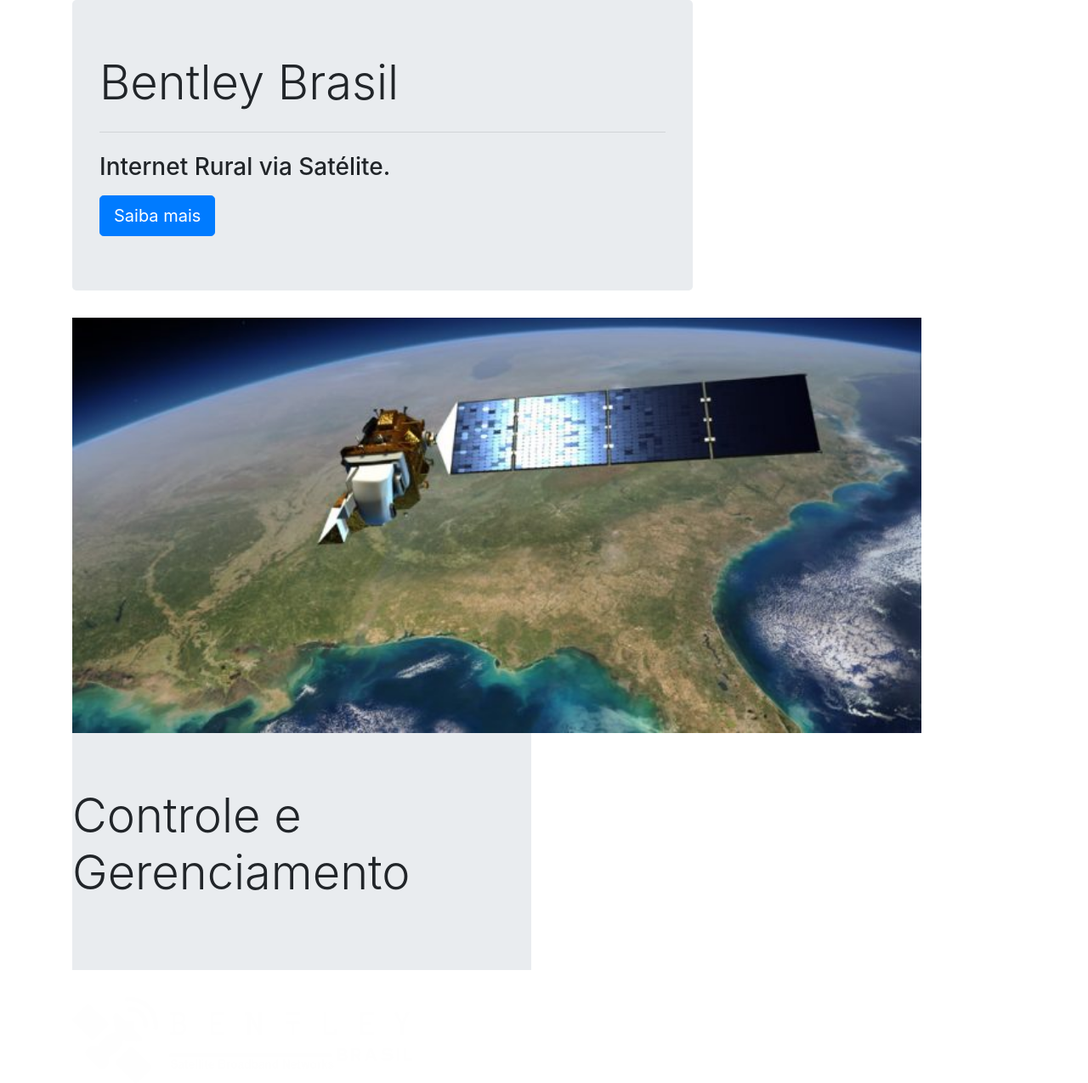
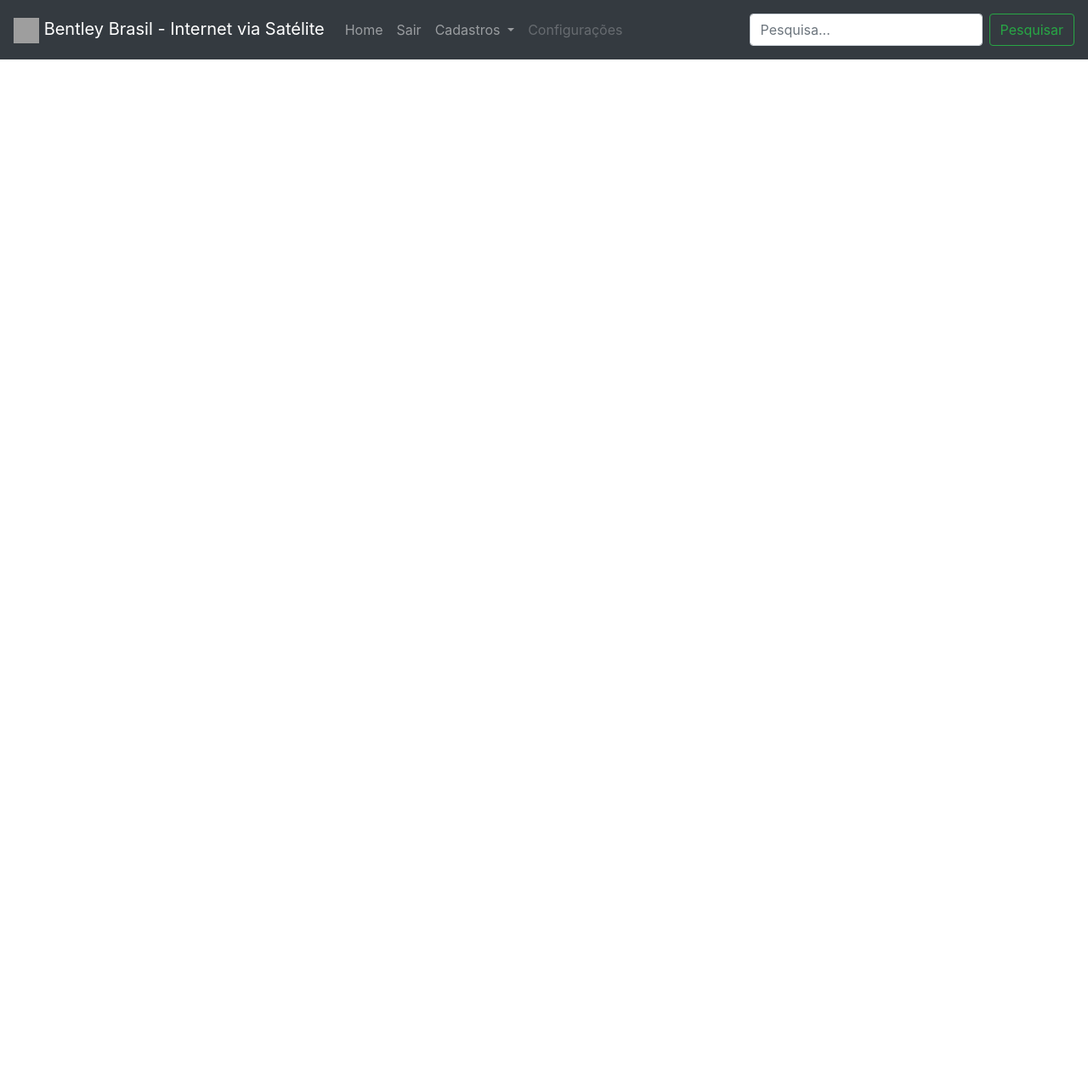
Before and after one commit to LuizMarcello/controleBentley, a Laravel app: page / in a window 1280 px wide. Shown: the whole page at 85% size. After the commit the page ends 70 px from the top, so only its background shows below. Run offline with Laravel 8, Linux system fonts and the light colour scheme; grey boxes are pictures that could not be loaded.

Commit message:
15.12.2020_7:44hs

```diff
--- a/resources/views/home.blade.php
+++ b/resources/views/home.blade.php
@@ -13,50 +13,44 @@
     <!--Let browser know website is optimized for mobile-->
     <meta name="viewport" content="width=device-width, initial-scale=1;shrink-to-fit=no" />
 
-    {{-- <style>
-        .destaque {
-            background-color: yellow;
-            border: solid 1px black;
-        }
+    <style>
 
-    </style> --}}
+
+    </style>
 
 </head>
 
 <body>
-    <div class="container">
+    {{-- <div class="container">
 
         <div class="row">
-            <div class="col-8">
+            <div class="col-4">
                 <div class="jumbotron">
-                    <h1 class="display-4">Bentley Brasil</h1>
+                    <h3 class="display-5">Bentley Brasil</h3>
                     <hr class="my-4">
-                    <h3>
+                    <div class="row">
+                        <div class="col-4">
+                            <div>
+                                <h4 class="display-5">Controle Gerenciamento</h4> --}}
+                                {{--  --}}
+                               {{--  <p class="lead"> </p>
+                                <p class="lead"> </p>
+                            </div>
+                        </div>
+                    </div>
+                    <h4>
                         <p>Internet Rural via Satélite.</p>
-                    </h3>
+                    </h4>
                     <a class="btn btn-primary btn-lg" href="#" role="button">Saiba mais</a>
                 </div>
-            </div>
-
-        </div>
-
-        <div class="row">
-            <div class="col-12">
-
-                <div>
-                    <img src="{{ 'img/landsat8.jpg' }}" class="img-fluid" alt="Responsive image" width="90%"
-                        height="90%">
-                </div>
-
             </div>
         </div>
 
         <div class="row">
-            <div class="col-6">
-                <div class="jumbotron jumbotron-fluid">
-                    <h1 class="display-4">Controle e Gerenciamento</h1>
-                    <p class="lead"> </p>
-                    <p class="lead"> </p>
+            <div class="col-8">
+                <div>
+                    <img src="{{ 'img/landsat8.jpg' }}" class="img-fluid" alt="Responsive image" width="90%"
+                        height="70%">
                 </div>
             </div>
         </div>
@@ -69,7 +63,55 @@
             </div>
         </div>
 
-    </div>
+    </div> --}}
+
+    <nav class="navbar navbar-expand-sm bg-dark navbar-dark fixed-top">
+        <a class="navbar-brand" href="#">
+            <img src="https://getbootstrap.com/docs/4.3/assets/brand/bootstrap-solid.svg" width="30" height="30"
+                class="d-inline-block align-center">
+                Bentley Brasil - Internet via Satélite
+        </a>
+        <button class="navbar-toggler" type="button" data-toggle="collapse" data-target="#conteudo-navbar"
+            aria-controls="conteudo-navbar" aria-expanded="false" aria-label="Botão para expansão do menu">
+            <span class="navbar-toggler-icon"></span>
+        </button>
+        {{-- collapse: Que pode sumir, dependendo os breakpoints(ex: resolução sm) --}}
+        <div class="collapse navbar-collapse" id="conteudo-navbar">
+           {{--  mr: helper css de alinhamento flexbox, para a direita do elemento mais próximo --}}
+            <ul class="navbar-nav mr-auto">
+                <li class="nav-item">
+                    <a class="nav-link" href="#">Home</a>
+                </li>
+                <li class="nav-item">
+                    <a class="nav-link" href="#">Sair</a>
+                </li>
+                {{-- Menu filho - Sub menu dropdown--}}
+                <li class="nav-item dropdown">
+                    {{-- role: indica que não é um link normal, mas é um botão para rolagem(perfil de botão) --}}
+                    {{-- Html5 não tem um atributo toggle: Data- api: Maneira de passar meta informações para os elementos html,
+                         mesmo que eles não possuam aquela meta-informação --}}
+                    <a class="nav-link dropdown-toggle" href="#" id="navbar-dropdown" role="button"
+                       data-toggle="dropdown">
+                       Cadastros
+                    </a>
+                    <div class="dropdown-menu">
+                        <a class="dropdown-item" href="#">Clientes</a>
+                        <a class="dropdown-item" href="#">Fornecedores</a>
+                        <div class="dropdown-divider"></div>
+                        <a class="dropdown-item" href="#">Usuários</a>
+                    </div>
+                </li>
+                <li class="nav-item">
+                    <a class="nav-link disabled" href="#">Configurações</a>
+                </li>
+            </ul>
+            {{-- my: m:Margim e y:top e buttom no form --}}
+            <form class="form-inline my-2">
+                <input class="form-control" type="search" placeholder="Pesquisa...">
+                <button class="btn btn-outline-success ml-2" type="submit">Pesquisar</button>
+            </form>
+        </div>
+    </nav>
 
     <!--JavaScript at end of body for optimized loading-->
     <script src="https://code.jquery.com/jquery-3.5.1.slim.min.js"
--- a/routes/web.php
+++ b/routes/web.php
@@ -17,16 +17,37 @@ Route::get('/', function () {
     return view('home');
 });
 
-Route::get('/admin/clientes',['as'=>'admin.cursos','uses'=>'Admin\ClienteController@index']);
+Route::get('/admin/clientes',['as'=>'admin.clientes','uses'=>'Admin\ClienteController@index']);
 Route::get('/admin/clientes/adicionar',['as'=>'admin.cursos.adicionar','uses'=>'Admin\ClienteController@adicionar']);
 Route::post('/admin/clientes/salvar',['as'=>'admin.cursos.salvar','uses'=>'Admin\ClienteController@salvar']);
 Route::get('/admin/clientes/editar/{id}',['as'=>'admin.cursos.editar','uses'=>'Admin\ClienteController@editar']);
 Route::put('/admin/clientes/atualizar/{id}',['as'=>'admin.cursos.atualizar','uses'=>'Admin\ClienteController@atualizar']);
 Route::get('/admin/clientes/deletar/{id}',['as'=>'admin.cursos.deletar','uses'=>'Admin\ClienteController@deletar']);
 
-Route::get('/admin/clientes',['as'=>'admin.cursos','uses'=>'Admin\ClienteController@index']);
-Route::get('/admin/clientes/adicionar',['as'=>'admin.cursos.adicionar','uses'=>'Admin\ClienteController@adicionar']);
-Route::post('/admin/clientes/salvar',['as'=>'admin.cursos.salvar','uses'=>'Admin\ClienteController@salvar']);
-Route::get('/admin/clientes/editar/{id}',['as'=>'admin.cursos.editar','uses'=>'Admin\ClienteController@editar']);
-Route::put('/admin/clientes/atualizar/{id}',['as'=>'admin.cursos.atualizar','uses'=>'Admin\ClienteController@atualizar']);
-Route::get('/admin/clientes/deletar/{id}',['as'=>'admin.cursos.deletar','uses'=>'Admin\ClienteController@deletar']);
+Route::get('/admin/designacao',['as'=>'admin.designacao','uses'=>'Admin\DesignacaoController@index']);
+Route::get('/admin/designacao/adicionar',['as'=>'admin.designacao.adicionar','uses'=>'Admin\DesignacaoController@adicionar']);
+Route::post('/admin/designacao/salvar',['as'=>'admin.designacao.salvar','uses'=>'Admin\DesignacaoController@salvar']);
+Route::get('/admin/designacao/editar/{id}',['as'=>'admin.designacao.editar','uses'=>'Admin\DesignacaoController@editar']);
+Route::put('/admin/designacao/atualizar/{id}',['as'=>'admin.designacao.atualizar','uses'=>'Admin\DesignacaoController@atualizar']);
+Route::get('/admin/designacao/deletar/{id}',['as'=>'admin.designacao.deletar','uses'=>'Admin\DesignacaoController@deletar']);
+
+Route::get('/admin/distribuidores',['as'=>'admin.distribuidores','uses'=>'Admin\DistribuidorController@index']);
+Route::get('/admin/distribuidores/adicionar',['as'=>'admin.distribuidores.adicionar','uses'=>'Admin\DistribuidorController@adicionar']);
+Route::post('/admin/distribuidores/salvar',['as'=>'admin.distribuidores.salvar','uses'=>'Admin\DistribuidorController@salvar']);
+Route::get('/admin/distribuidores/editar/{id}',['as'=>'admin.distribuidores.editar','uses'=>'Admin\DistribuidorController@editar']);
+Route::put('/admin/distribuidores/atualizar/{id}',['as'=>'admin.distribuidores.atualizar','uses'=>'Admin\DistribuidorController@atualizar']);
+Route::get('/admin/distribuidores/deletar/{id}',['as'=>'admin.distribuidores.deletar','uses'=>'Admin\DistribuidorController@deletar']);
+
+Route::get('/admin/modens',['as'=>'admin.modens','uses'=>'Admin\ModemController@index']);
+Route::get('/admin/modens/adicionar',['as'=>'admin.modens.adicionar','uses'=>'Admin\ModemController@adicionar']);
+Route::post('/admin/modens/salvar',['as'=>'admin.modens.salvar','uses'=>'Admin\ModemController@salvar']);
+Route::get('/admin/modens/editar/{id}',['as'=>'admin.modens.editar','uses'=>'Admin\ModemController@editar']);
+Route::put('/admin/modens/atualizar/{id}',['as'=>'admin.modens.atualizar','uses'=>'Admin\ModemController@atualizar']);
+Route::get('/admin/modens/deletar/{id}',['as'=>'admin.modens.deletar','uses'=>'Admin\ModemController@deletar']);
+
+Route::get('/admin/tecnicos',['as'=>'admin.tecnicos','uses'=>'Admin\TecnicoController@index']);
+Route::get('/admin/tecnicos/adicionar',['as'=>'admin.tecnicos.adicionar','uses'=>'Admin\TecnicoController@adicionar']);
+Route::post('/admin/tecnicos/salvar',['as'=>'admin.tecnicos.salvar','uses'=>'Admin\TecnicoController@salvar']);
+Route::get('/admin/tecnicos/editar/{id}',['as'=>'admin.tecnicos.editar','uses'=>'Admin\TecnicoController@editar']);
+Route::put('/admin/tecnicos/atualizar/{id}',['as'=>'admin.tecnicos.atualizar','uses'=>'Admin\TecnicoController@atualizar']);
+Route::get('/admin/tecnicos/deletar/{id}',['as'=>'admin.tecnicos.deletar','uses'=>'Admin\TecnicoController@deletar']);
```
